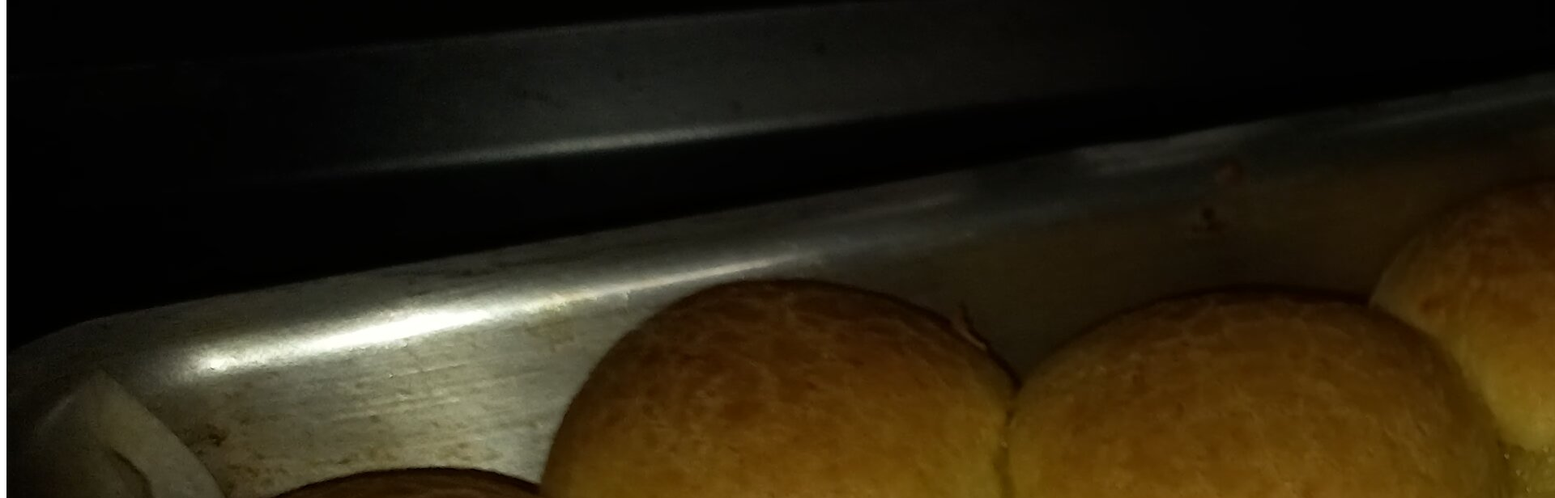
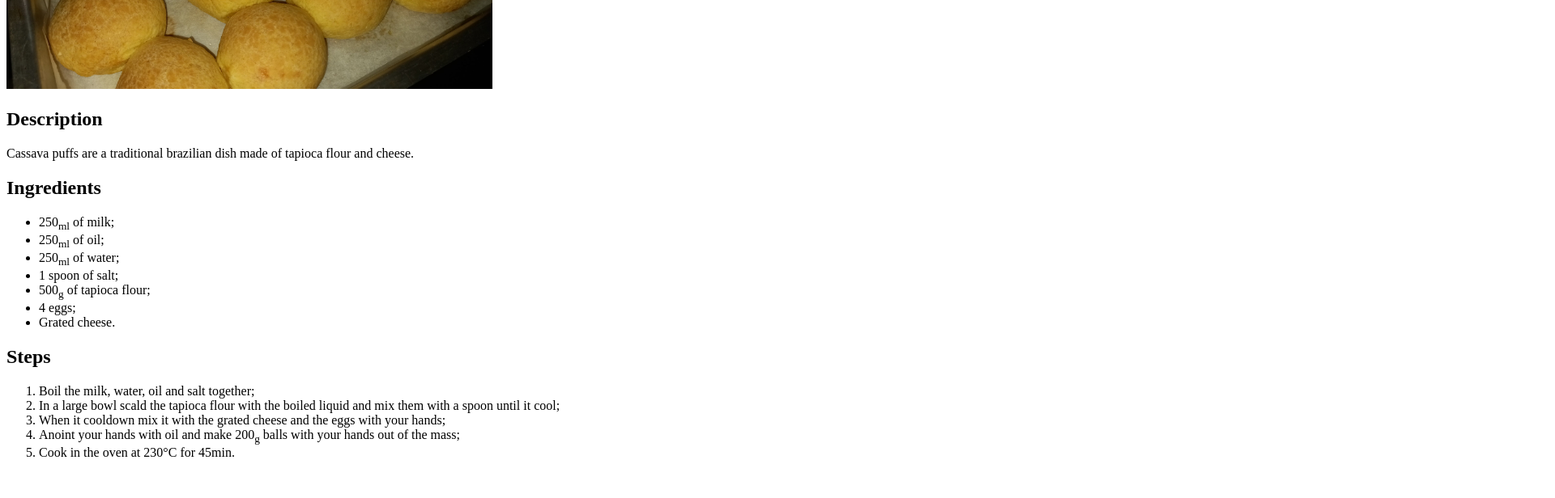
Before and after one commit to GeanCPenido/odin-recipes, a plain HTML site: page odin-recipes/cassava-puffs.html in a window 1280 px wide. Shown: the part 420-1036 px from the top of the page at 81% size, 1920 px wide, since content can reach past the window. After the commit the page ends 1005 px from the top, so only its background shows below. Drawn offline with Linux system fonts and the light colour scheme.

Commit message:
Begin to introduce css and fix the imgs size

```diff
--- a/index.html
+++ b/index.html
@@ -5,6 +5,7 @@
     <meta http-equiv="X-UA-Compatible" content="IE=edge">
     <meta name="viewport" content="width=device-width, initial-scale=1.0">
     <title>Index</title>
+    <link rel="stylesheet" href="styles.css">
 </head>
 <body>
     <h1>Odin Recipes</h1>
--- a/odin-recipes/cassava-puffs.html
+++ b/odin-recipes/cassava-puffs.html
@@ -1,3 +1,14 @@
+<!DOCTYPE html>
+<html lang="en">
+<head>
+    <meta charset="UTF-8">
+    <meta http-equiv="X-UA-Compatible" content="IE=edge">
+    <meta name="viewport" content="width=device-width, initial-scale=1.0">
+    <title>Cassava-puffs</title>
+    <link rel="stylesheet" href="../styles.css">
+</head>
+<body>
+
 <h1>Cassava Puffs</h1>
 <img src="../recipes-imgs/cassava-puffs.jpg">
 <h2>Description</h2>
@@ -17,6 +28,8 @@
     <li>Boil the milk, water, oil and salt together;</li>
     <li>In a large bowl scald the tapioca flour with the boiled liquid and mix them with a spoon until it cool;</li>
     <li>When it cooldown mix it with the grated cheese and the eggs with your hands;</li>
-    <li>Anoint your hands with oil and make 200<sub>mg</sub> balls with your hands out of the mass;</li>
+    <li>Anoint your hands with oil and make 200<sub>g</sub> balls with your hands out of the mass;</li>
     <li>Cook in the oven at 230°C for 45min.</li>
 </ol>
+</body>
+</html>
--- /dev/null
+++ b/styles.css
@@ -0,0 +1,8 @@
+body {
+    font-family: 'Times New Roman', Papyrus, sans-serif;
+}
+
+img {
+    height: auto;
+    width: 600px;
+}
```
Also changed, not shown: odin-recipes/brigadeiro.html (+14 -2 lines), odin-recipes/pudding.html (+13 -1 lines).
